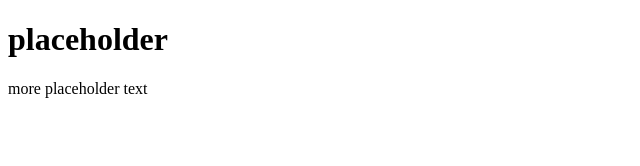
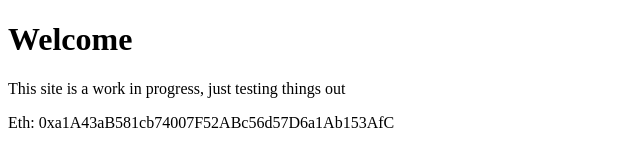
Before and after one commit to brycegallo/brycegallo.github.io, a plain HTML site: page index.html in a window 1280 px wide. Shown: the whole page, without its empty margins (0-640 px from the left). Drawn offline with Linux system fonts and the light colour scheme.

Commit message:
Start adding info to website
adding some information about me to the site

```diff
--- a/index.html
+++ b/index.html
@@ -1,7 +1,14 @@
 <!DOCTYPE html>
-<html>
+<html lang="en">
+<head>
+    <meta charset="UTF-8">
+    <meta http-equiv="X-UA-Compatible" content="IE=edge">
+    <meta name="viewport" content="width=device-width, initial-scale=1.0">
+    <title>Home</title>
+</head>
 <body>
-<h1>placeholder</h1>
-<p>more placeholder text</p>
+    <h1>Welcome</h1>
+    <p>This site is a work in progress, just testing things out</p>
+    <p>Eth: 0xa1A43aB581cb74007F52ABc56d57D6a1Ab153AfC</p>
 </body>
 </html>
```
